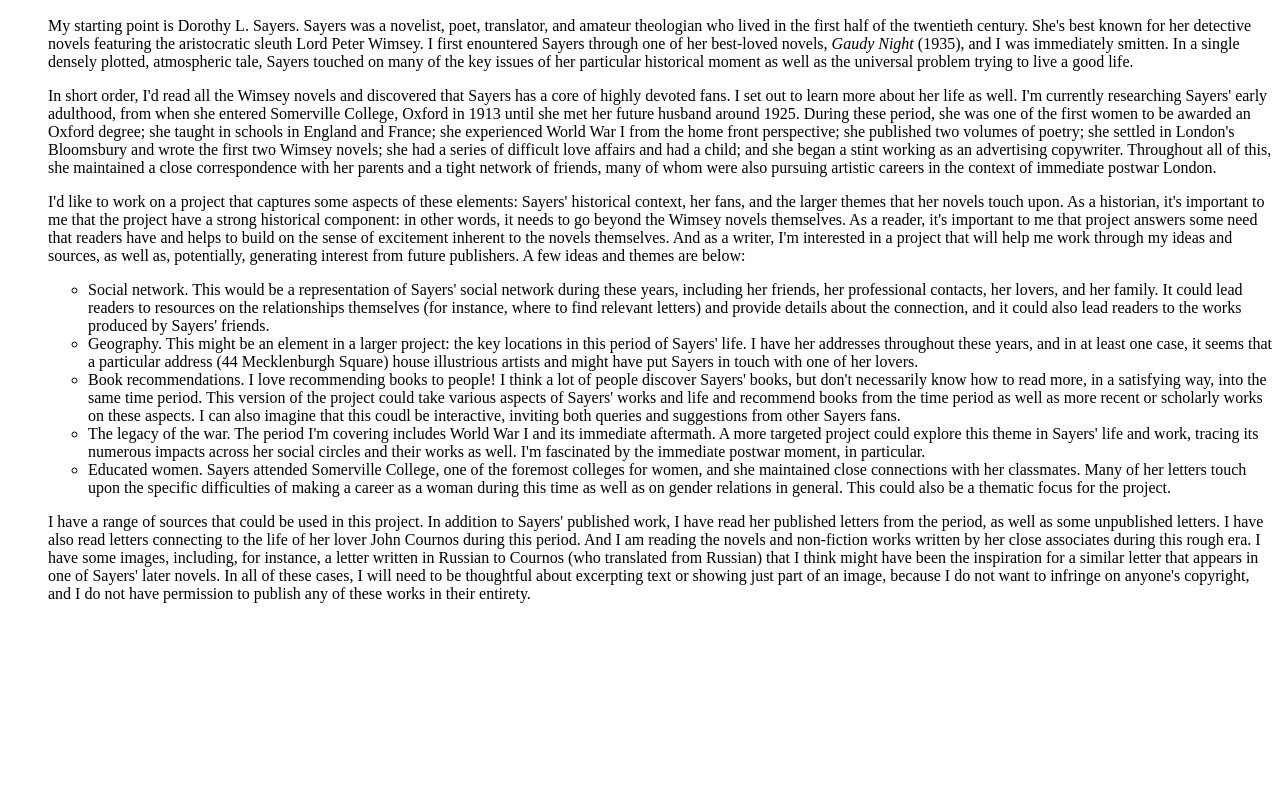
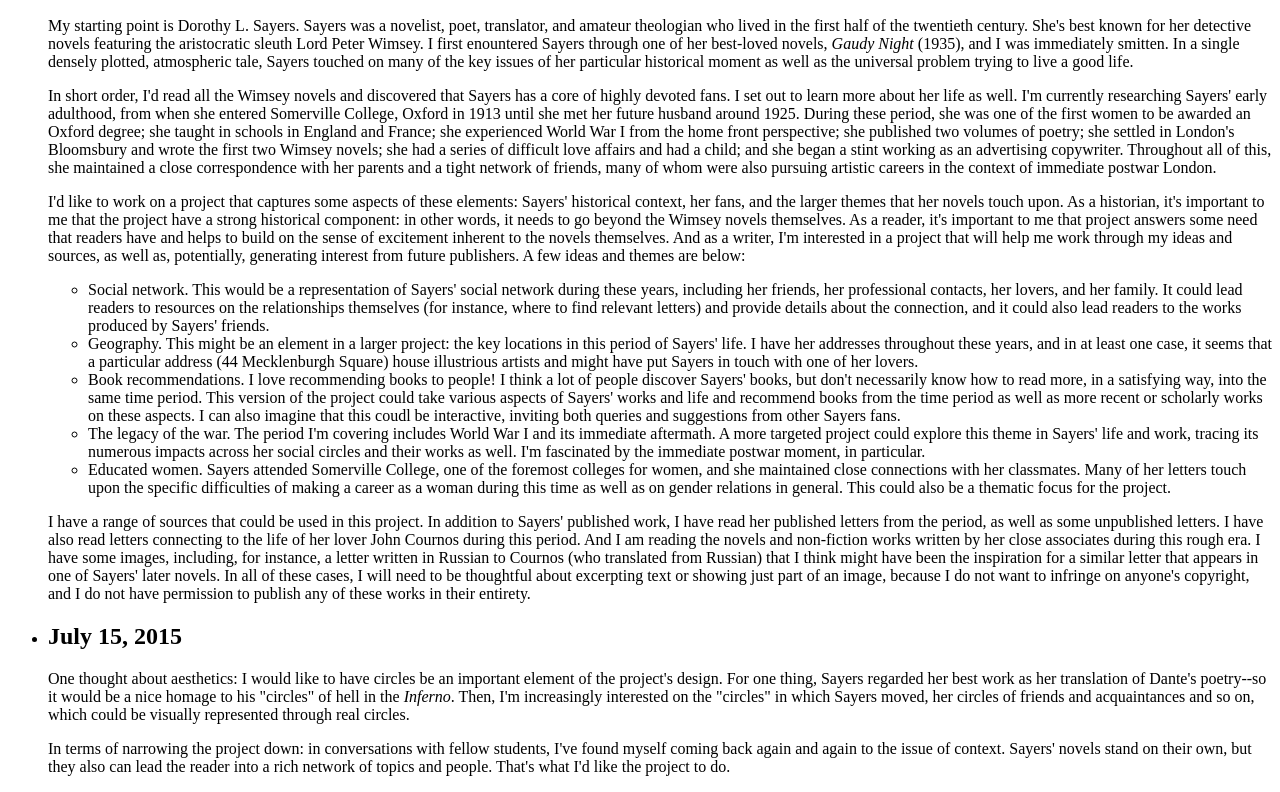
Before and after one commit to momoulton/momoulton.github.io, a plain HTML site: page index.html in a window 1280 px wide. Shown: the part 194-986 px from the top of the page. Before the commit the page ends 813 px from the top, so only its background shows below. Drawn offline with Linux system fonts and the light colour scheme.

Commit message:
initial july 15 thoughts

```diff
--- a/index.html
+++ b/index.html
@@ -27,6 +27,11 @@
       </ul>
       <p>I have a range of sources that could be used in this project. In addition to Sayers' published work, I have read her published letters from the period, as well as some unpublished letters. I have also read letters connecting to the life of her lover John Cournos during this period. And I am reading the novels and non-fiction works written by her close associates during this rough era. I have some images, including, for instance, a letter written in Russian to Cournos (who translated from Russian) that I think might have been the inspiration for a similar letter that appears in one of Sayers' later novels. In all of these cases, I will need to be thoughtful about excerpting text or showing just part of an image, because I do not want to infringe on anyone's copyright, and I do not have permission to publish any of these works in their entirety.</p>
     </li>
+    <li>
+      <h2>July 15, 2015</h2>
+      <p>One thought about aesthetics: I would like to have circles be an important element of the project's design. For one thing, Sayers regarded her best work as her translation of Dante's poetry--so it would be a nice homage to his "circles" of hell in the <i>Inferno</i>. Then, I'm increasingly interested on the "circles" in which Sayers moved, her circles of friends and acquaintances and so on, which could be visually represented through real circles.</p>
+      <p>In terms of narrowing the project down: in conversations with fellow students, I've found myself coming back again and again to the issue of context. Sayers' novels stand on their own, but they also can lead the reader into a rich network of topics and people. That's what I'd like the project to do.</p>
+    </li>
   </ul>
   </div>
 
```
